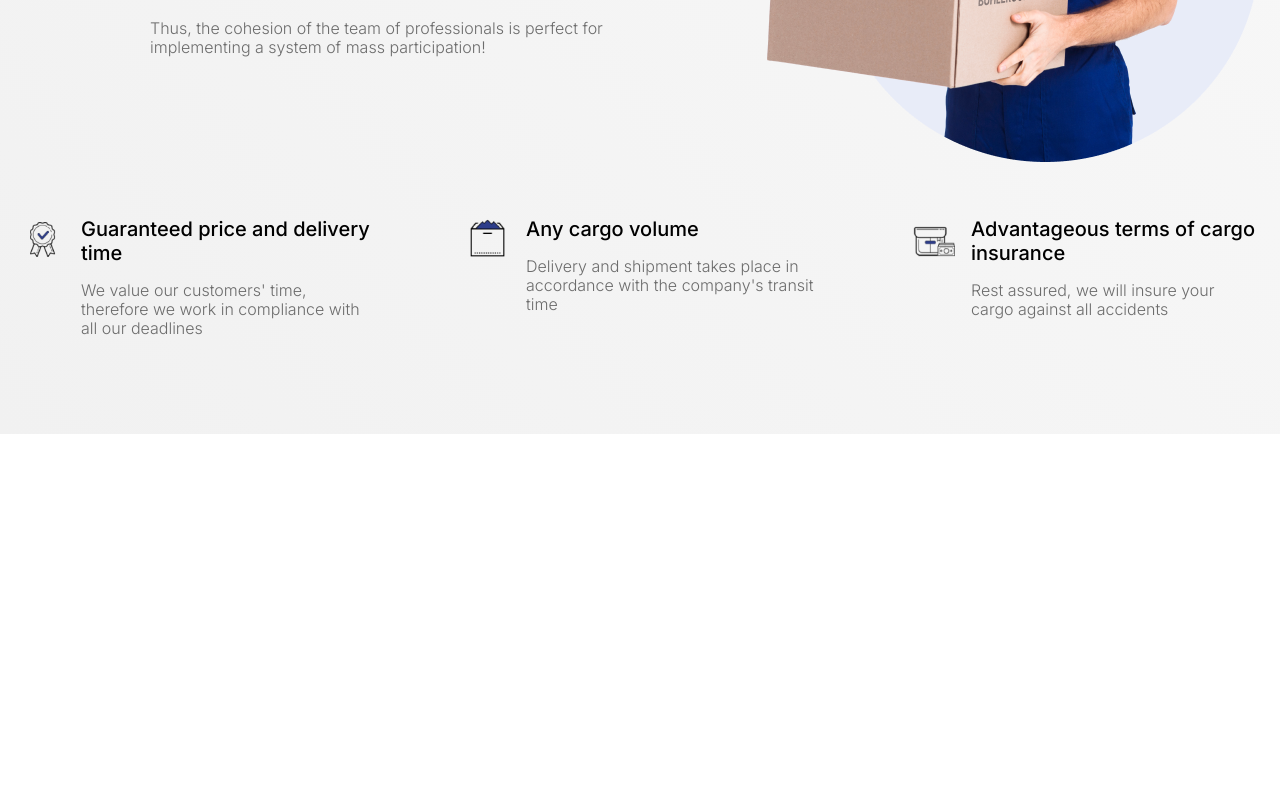
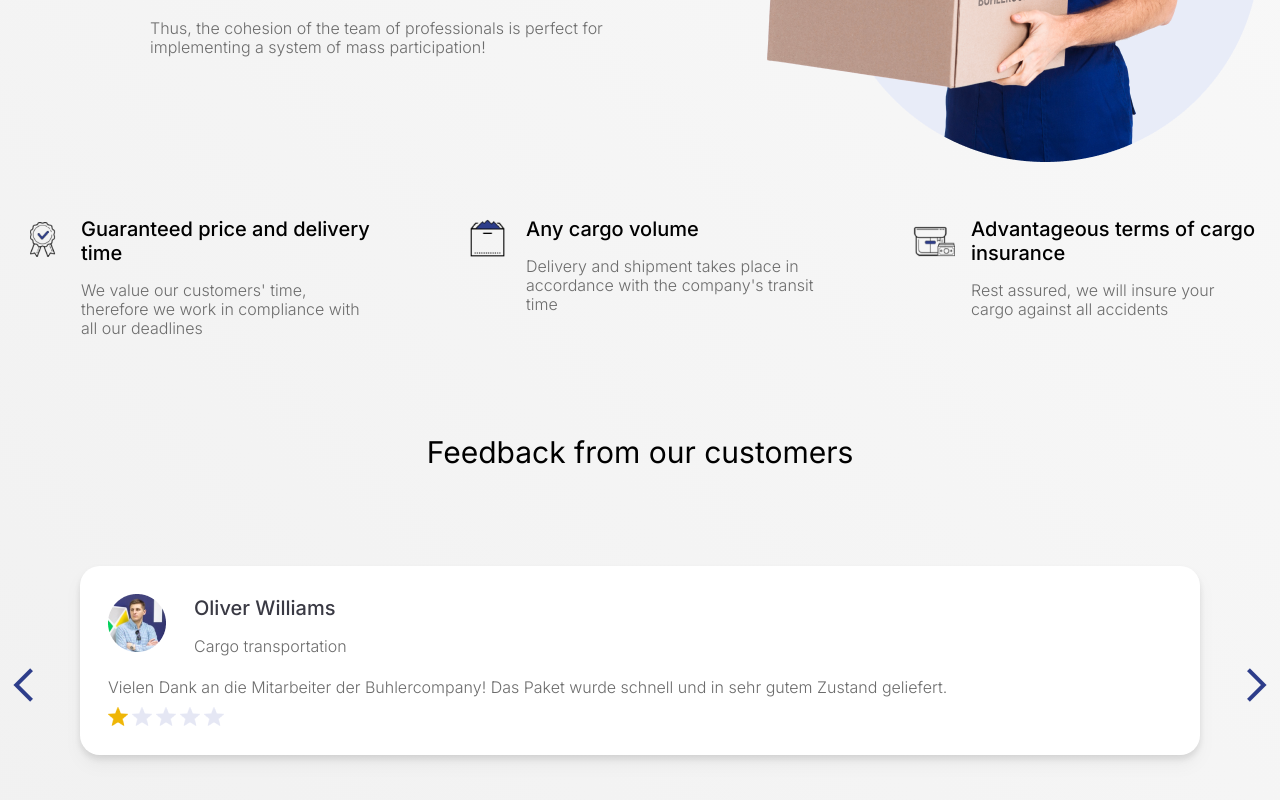
Before and after one commit to Hym1ack/Buhlercompany, a React (Vite) app: page / in a window 1280 px wide. Shown: the part 2453-3253 px from the top of the page. Before the commit the page ends 2887 px from the top, so only its background shows below. Built offline with nearby package versions, Linux system fonts and the light colour scheme.

Commit message:
блок слайдера с отзывами

```diff
--- a/src/App.tsx
+++ b/src/App.tsx
@@ -7,6 +7,7 @@ import { Header } from './components/Header';
 import { Hero } from './components/Hero';
 import { WorkingTime } from './components/WorkingTime';
 import { ChooseUs } from './components/ChooseUs';
+import { OurFeedback } from './components/OurFeedback';
 
 function App() {
   return (
@@ -28,6 +29,9 @@ function App() {
       <div className={'container mt-36 lg:mt-24 md:mt-12'}>
         <ChooseUs />
       </div>
+      <div className={'container-max'}>
+        <OurFeedback />
+      </div>
     </I18nextProvider>
   );
 }
--- /dev/null
+++ b/src/components/OurFeedback.tsx
@@ -0,0 +1,167 @@
+import { Navigation } from 'swiper';
+import { Swiper, SwiperSlide } from 'swiper/react';
+import 'swiper/css';
+import 'swiper/css/pagination';
+import { useTranslation } from 'react-i18next';
+import userPic1 from '../assets/reviewsPeople/user-1.png';
+import userPic2 from '../assets/reviewsPeople/user-2.png';
+import userPic3 from '../assets/reviewsPeople/user-3.png';
+import userPic4 from '../assets/reviewsPeople/user-4.png';
+import { Rating } from './Rating';
+
+import leftArrow from '../assets/leftArrow.png';
+import rightArrow from '../assets/rightArrow.png';
+
+export type ReviewType = {
+  image: string;
+  name: string;
+  orderType: 'transportation' | 'storage' | 'transfer';
+  review: string;
+  rating: number;
+};
+
+const reviews: ReviewType[] = [
+  {
+    image: userPic1,
+    name: 'Oliver Williams',
+    orderType: 'transportation',
+    review:
+      'Vielen Dank an die Mitarbeiter der Buhlercompany! Das Paket wurde schnell und in sehr gutem Zustand geliefert.',
+    rating: 1,
+  },
+  {
+    image: userPic3,
+    name: 'Thomas Martin',
+    orderType: 'transportation',
+    review:
+      'We’ve been working together for over a year. There are timely deliveries, competent and polite staff who are always in touch. Will continue using their services!',
+    rating: 4,
+  },
+  {
+    image: userPic2,
+    name: 'Mabel Cooke',
+    orderType: 'transportation',
+    review:
+      'Vielen Dank an die Mitarbeiter der Buhlercompany! Das Paket wurde schnell und in sehr gutem Zustand geliefert.',
+    rating: 4,
+  },
+  {
+    image: userPic4,
+    name: 'Andreas Weber',
+    orderType: 'transportation',
+    review:
+      'An awesome company. They deliver quickly and at a time that is convenient for me. Very professional and reliable service.',
+    rating: 2,
+  },
+  {
+    image: userPic3,
+    name: 'Thomas ',
+    orderType: 'transportation',
+    review: 'loresdasm 10',
+    rating: 4,
+  },
+  {
+    image: userPic2,
+    name: 'Mabel Weber',
+    orderType: 'transportation',
+    review:
+      'An awesome company. They deliver quickly and at a time that is convenient for me. Very professional and reliable service.',
+    rating: 5,
+  },
+];
+
+export const OurFeedback = () => {
+  const { t } = useTranslation();
+
+  return (
+    <>
+      <h6
+        className={
+          'mb-20 lg:mb-14 md:mb-8 sm:mb-4 text-3xl md:text-2xl text-center'
+        }
+        dangerouslySetInnerHTML={{ __html: t('feedback-title') }}
+      />
+      <Swiper
+        modules={[Navigation]}
+        navigation={{
+          prevEl: '.prev-arrow',
+          nextEl: '.next-arrow',
+        }}
+        loop
+        autoplay={{ delay: 3 }}
+        grabCursor
+        breakpoints={{
+          320: {
+            slidesPerView: 1,
+            slidesPerGroup: 1,
+            spaceBetween: 15,
+          },
+          768: {
+            slidesPerView: 2,
+            slidesPerGroup: 2,
+            spaceBetween: 30,
+          },
+          1024: {
+            slidesPerView: 3,
+            slidesPerGroup: 3,
+            spaceBetween: 50,
+          },
+          1170: {
+            spaceBetween: 60,
+          },
+          1300: {
+            slidesPerView: 3,
+            slidesPerGroup: 3,
+            spaceBetween: 70,
+          },
+        }}
+        className={'relative p-4 md:p-2 w-[90%]'}>
+        {reviews.map(review => (
+          <SwiperSlide
+            key={review.name + review.rating}
+            className={
+              'drop-shadow-lg bg-white min-w-[250px] w-[390px] md:w-full p-7 xl:p-4 rounded-[20px]'
+            }>
+            <div className={'flex mb-5'}>
+              <img
+                className={'mr-7 xl:mr-3 max-w-[58px] h-full'}
+                src={review.image}
+                alt={'user'}
+              />
+              <div>
+                <p className={'mb-3 text-gray text-xl font-medium'}>
+                  {review.name}
+                </p>
+                <p className={'text-light font-light'}>
+                  Cargo {review.orderType}
+                </p>
+              </div>
+            </div>
+            <p className={'text-light font-light leading-[19px] mb-2.5'}>
+              {review.review}
+            </p>
+            <Rating rating={review.rating} />
+          </SwiperSlide>
+        ))}
+      </Swiper>
+      <div className={'relative mb-16'}>
+        <button
+          className={'prev-arrow absolute left-0 bottom-20 md:bottom-28 z-20'}>
+          <img
+            className={'md:max-w-[30px] h-full'}
+            src={leftArrow}
+            alt={'go left'}
+          />
+        </button>
+        <button
+          className={'next-arrow absolute right-0 bottom-20 md:bottom-28 z-20'}>
+          <img
+            className={'md:max-w-[30px] h-full'}
+            src={rightArrow}
+            alt={'go right'}
+          />
+        </button>
+      </div>
+    </>
+  );
+};
```
Also changed, not shown: src/assets/leftArrow.png (added), src/assets/rightArrow.png (added).
